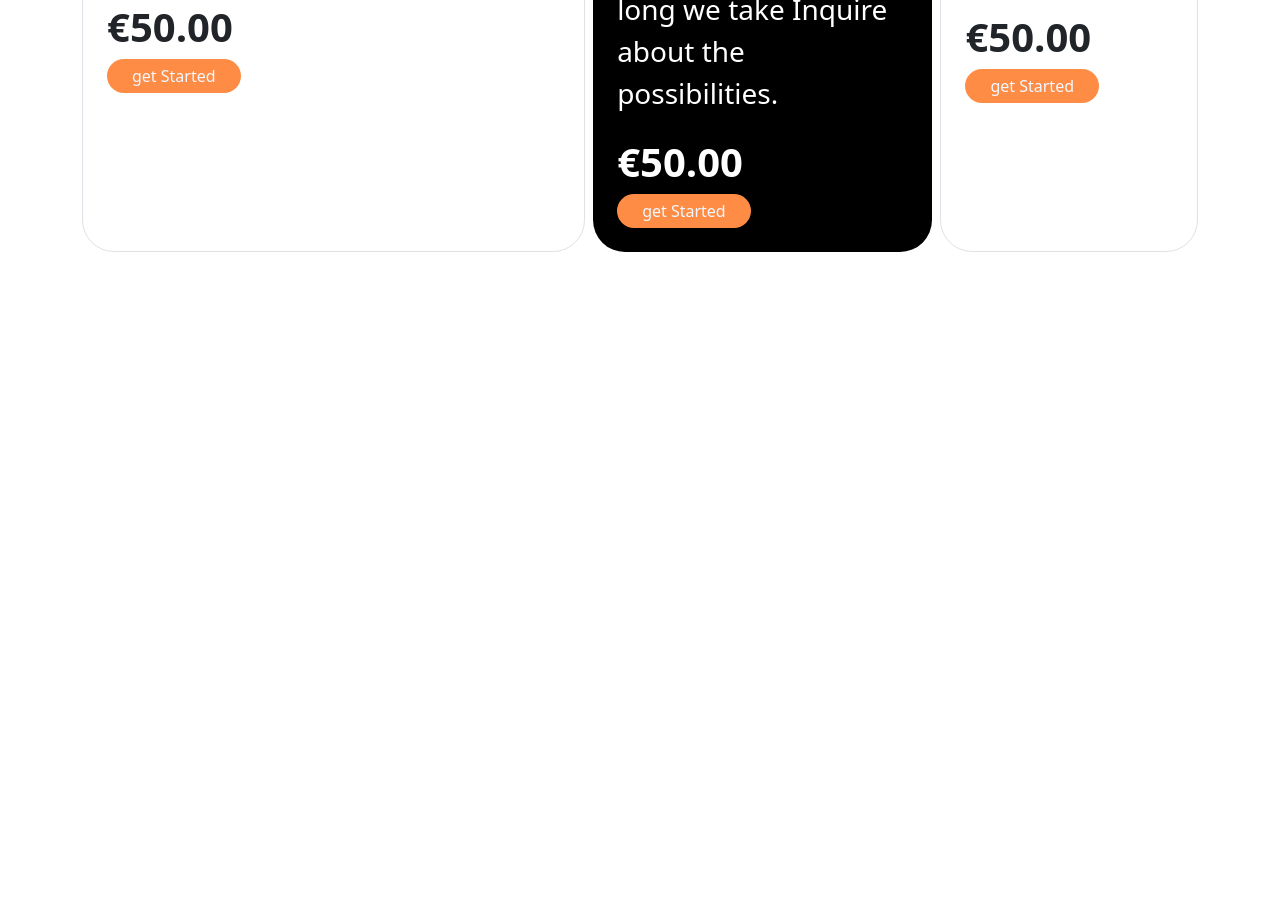
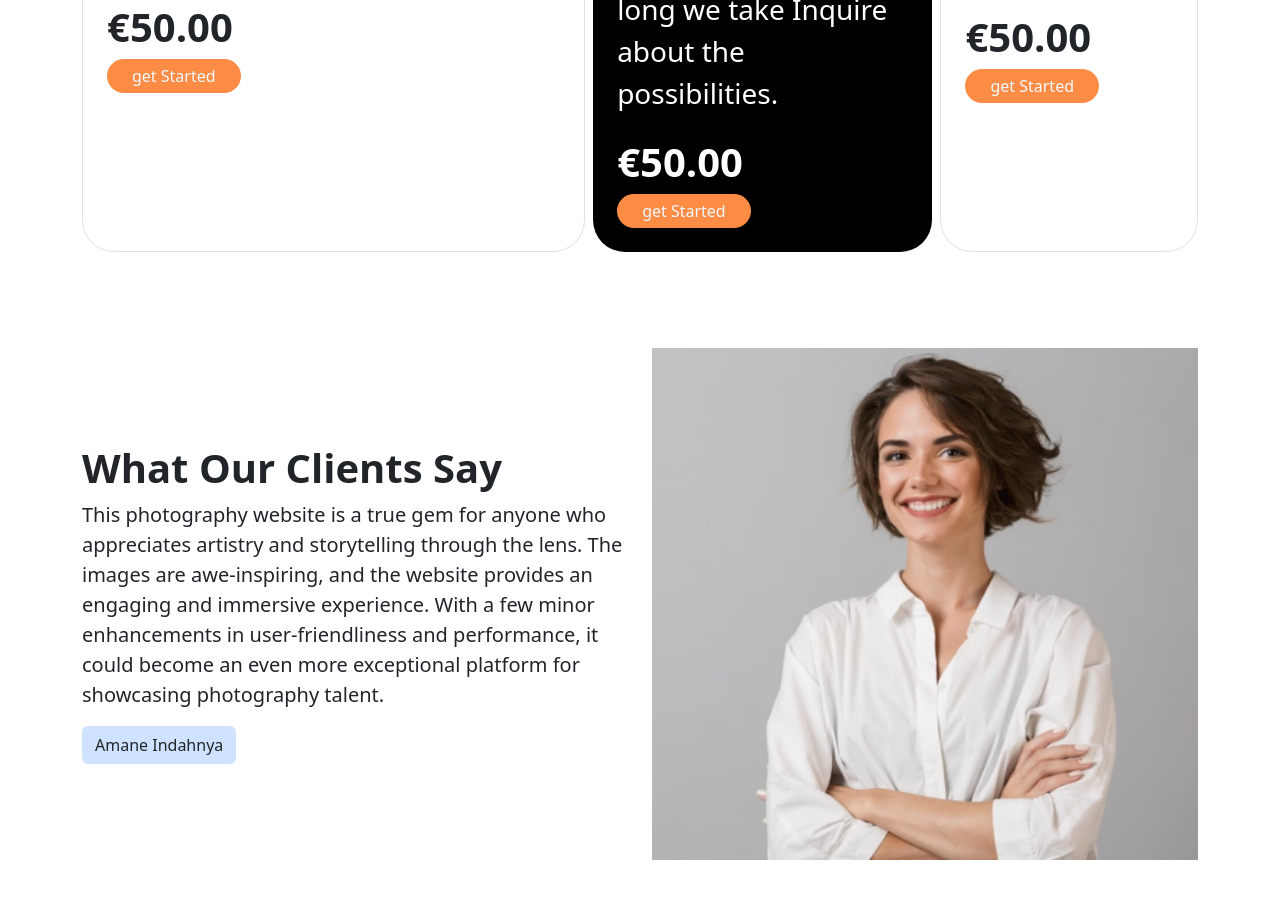
Before and after one commit to saharahowlader/Assignment-2, a plain HTML site: page index.html in a window 1280 px wide. Shown: the part 1949-2857 px from the top of the page. Before the commit the page ends 2249 px from the top, so only its background shows below. Drawn offline with nearby package versions, Linux system fonts and the light colour scheme.

Commit message:
clint section

```diff
--- a/index.html
+++ b/index.html
@@ -82,16 +82,13 @@
 
 
   <div class="container mx-auto">
-
       <div class=" d-flex justify-content-center pt-4">
         <h1 class="fw-bold fs-2"> Prices</h1>
       </div>
-
   <div class="d-flex flex-column flex-md-row justify-content-center justify-content-md-between gap-4 gap-md-2 pt-5 pb-5">
 
   <div class="w-33 border p-4 bg-white rounded-5 ">
  <h2 class="fw-bold">Children's photography/ <br>family/pregnancy/loveshoot</h2>
-
   <p class="fs-3 pt-2 pb-2">The price for this is €50.00 (incl. VAT)and takes approximately one  hour.For that you get 10/15 edited digital files in large format. </p>
   <h5>Ossian Radovini</h5>
   <h1  class="fw-bold">€50.00 </h1>
@@ -114,8 +111,21 @@
   </div>
   </div>
 
+ <!--clint section-->
 
+<div class="container mx-auto">
+  <div class="row gap-5 gap-md-0 py-5">
+    <div class="col-12 col-md-6 py-5 my-5">
+      <h1 class="large-text fw-bold">What Our Clients Say</h1>
+      <p class="fs-5 ">This photography website is a true gem for anyone who appreciates artistry and storytelling through the lens. The images are awe-inspiring, and the website provides an engaging and immersive experience. With a few minor enhancements in user-friendliness and performance, it could become an even more exceptional platform for showcasing photography talent. </p>
+      <button class="btn btn bg-primary-subtle">Amane Indahnya</button>
 
+    </div>
+    <div class="col-12 col-md-6">
+      <img src="images/Rectangle 24.png" class="w-100 h-100 object-fit-cover">
+      </div>
+  </div>
+</div>
 
 
 
```
Also changed, not shown: images/Group 18.png (added).
